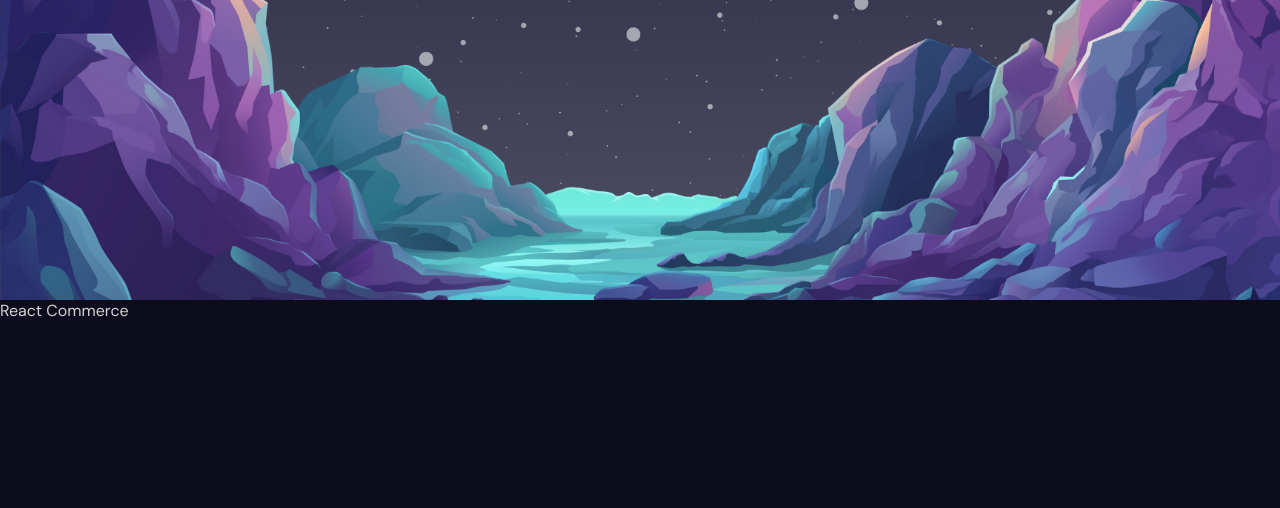
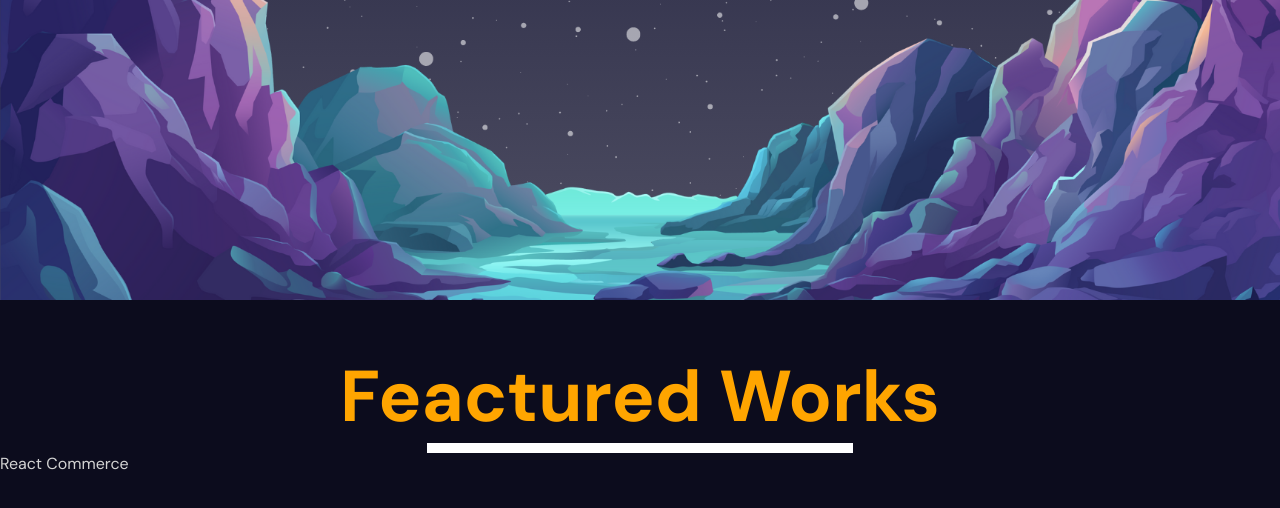
Before and after one commit to AakashRam70/3D-portfolio, a React (Vite) app: page / in a window 1280 px wide. Shown: the part 2900-3408 px from the top of the page. Built offline with nearby package versions, Linux system fonts and the light colour scheme.

Commit message:
Modifying Portfolio.jsx and portfolio.scss

```diff
--- a/src/components/portfolio/Portfolio.jsx
+++ b/src/components/portfolio/Portfolio.jsx
@@ -1,5 +1,6 @@
-import React from 'react'
+import React, { useRef } from 'react'
 import "./portfolio.scss"
+import { motion, useScroll, useSpring } from "framer-motion";
 
 const items = [
     {
@@ -36,8 +37,24 @@
     )
 }
 const Portfolio = () => {
+
+    const ref = useRef()
+
+    const { scrollYProgress } = useScroll({ target: ref, offset: ["end end", "start start"] });
+
+    const scaleX = useSpring(scrollYProgress, {
+        stiffness: 100,
+        damping: 30,
+    })
+
     return (
-        <div className='portfolio'>
+        <div className='portfolio' ref={ref}>
+            <div className="progress">
+                <h1>Feactured Works</h1>
+                <motion.div style={{ scaleX }} className="progressBar">
+
+                </motion.div>
+            </div>
             {items.map(item => (
                 <Single item={item} key={item.id} />
             ))}
--- a/src/components/portfolio/portfolio.scss
+++ b/src/components/portfolio/portfolio.scss
@@ -0,0 +1,18 @@
+.portfolio {
+    position: relative;
+
+    .progress {
+        position: sticky;
+        top: 0;
+        left: 0;
+        padding-top: 50px;
+        text-align: center;
+        color: orange;
+        font-size: 36px;
+
+        .progressBar {
+            height: 10px;
+            background-color: white;
+        }
+    }
+}
```
